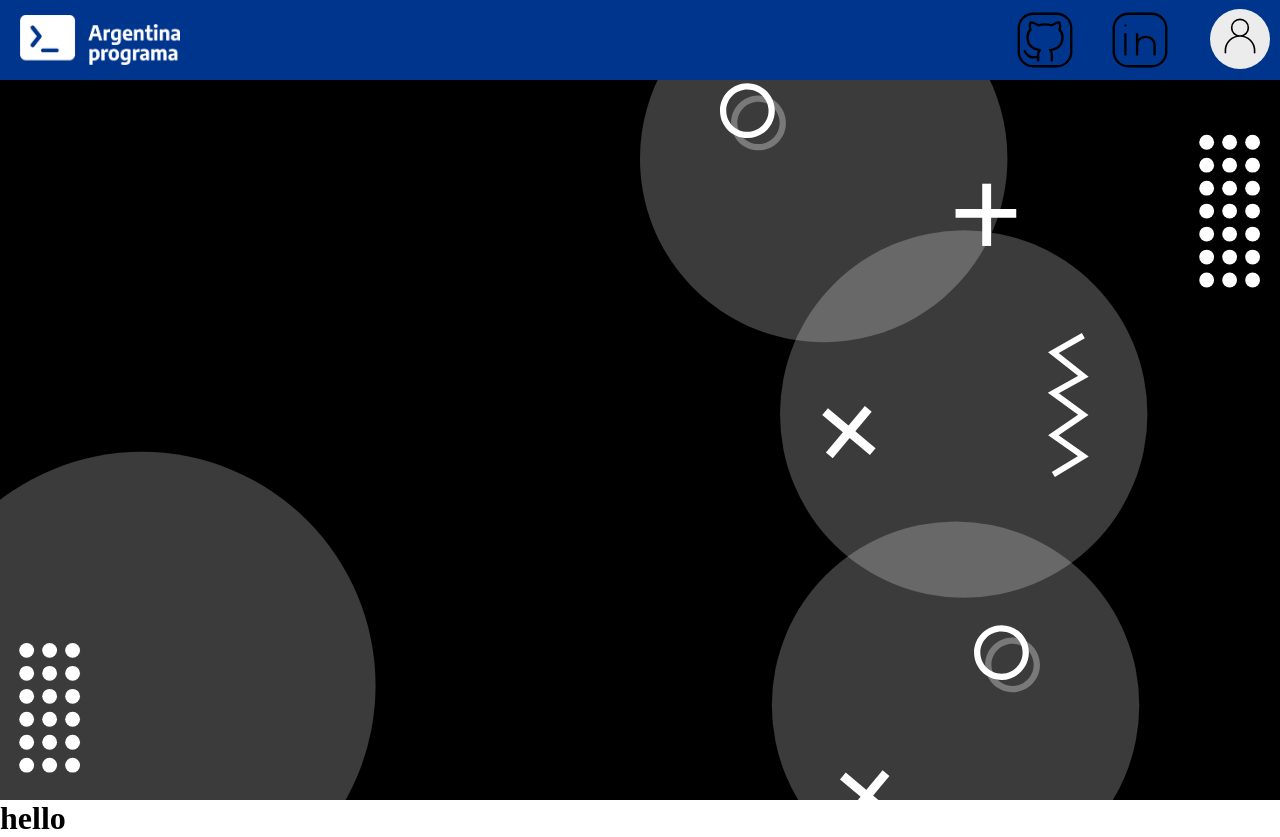
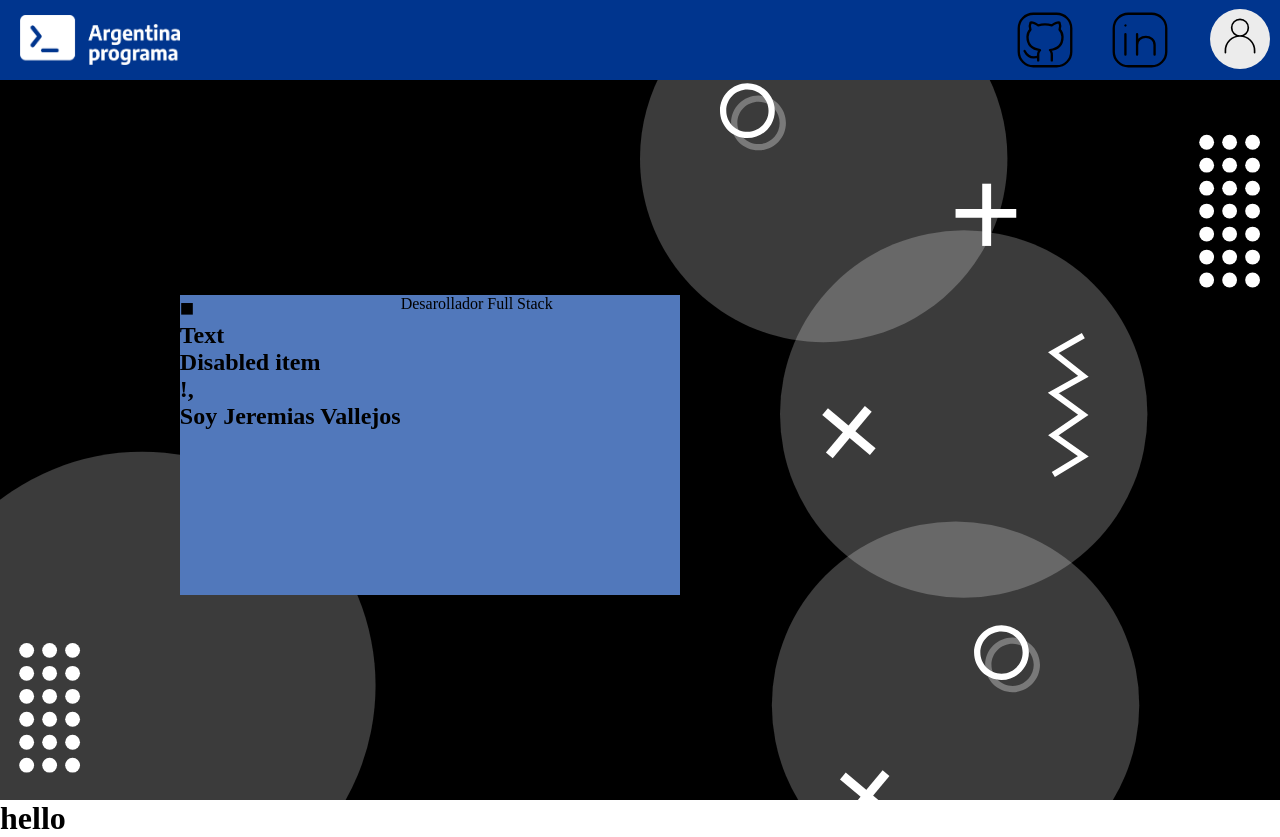
Before and after one commit to Jeremiasvaok/FrontEnd-Portafolio, an Angular app: page / in a window 1280 px wide. Built offline with nearby package versions, Linux system fonts and the light colour scheme; some icons are missing.

Commit message:
presentacion

```diff
--- a/src/app/Components/nav/nav.component.css
+++ b/src/app/Components/nav/nav.component.css
@@ -5,8 +5,19 @@
  background-repeat: no-repeat;
  width: 100%;
  height: 100vh;
+ position: relative;
 }
+.contenedor_presentacion{
+  width: 500px;
+  height: 300px;
+  display: flex;
+  position: absolute;
+  top: 40%;
+  left: 16%;
+   margin: -25px 0 0 -25px;
+background-color: #5178bb;
 
+}
 .Contenedor_Cabezera{
    width: 100%;
    height: 80px;
@@ -25,7 +36,7 @@
 
 .contenedor_iconos{
     float: right;
-    position:relative;
+    /* position:relative; */
     z-index: 5;
 }
 
--- a/src/app/Components/nav/nav.component.html
+++ b/src/app/Components/nav/nav.component.html
@@ -15,4 +15,11 @@
         </div>
     </div>
 </div>
+<div class="contenedor_presentacion">
+    <h1>■ <ul class="list-group list-group-horizontal">
+        <li class="list-group-item active">Text</li>
+        <li class="list-group-item disabled" aria-disabled="true">Disabled item</li>
+    </ul>!,<br/>Soy Jeremias Vallejos</h1>
+    <p>Desarollador Full Stack</p>
+</div>
 </nav>
```
Also changed, not shown: src/assets/Polygon 1.svg (added).
